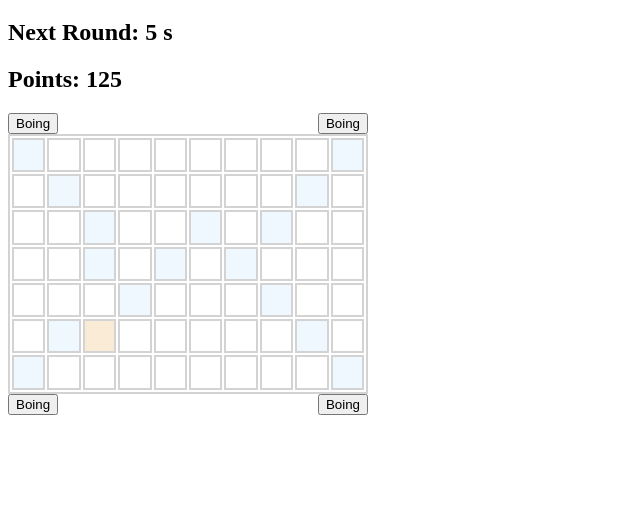
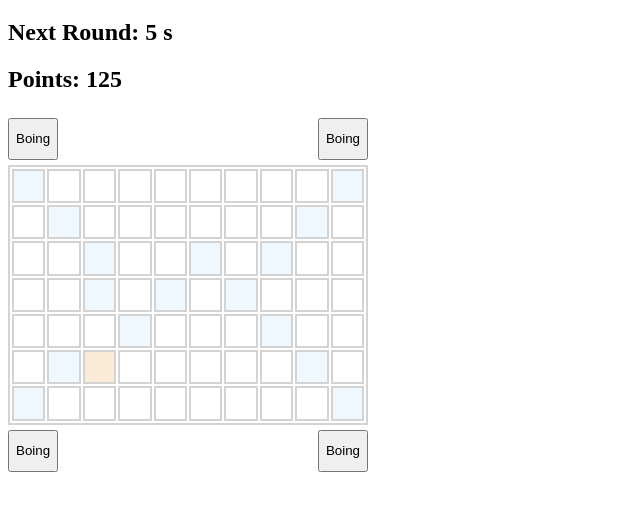
Before and after one commit to gabrielosorio/boing, a plain HTML site: page big.html in a window 1280 px wide. Shown: the part 61-572 px from the top of the page, without its empty margins (0-640 px from the left). Drawn offline with nearby package versions, Linux system fonts and the light colour scheme.

Commit message:
Enlarge buttons.

```diff
--- a/main.css
+++ b/main.css
@@ -27,3 +27,5 @@ table td.boinger.blip {
 #bottom-right-control { float: right; }
 
 #notification-wrapper { float: left; width: 100%; margin-top: 20px; font-size: 40px; }
+
+button { height: 42px; margin: 5px 0; }
```
